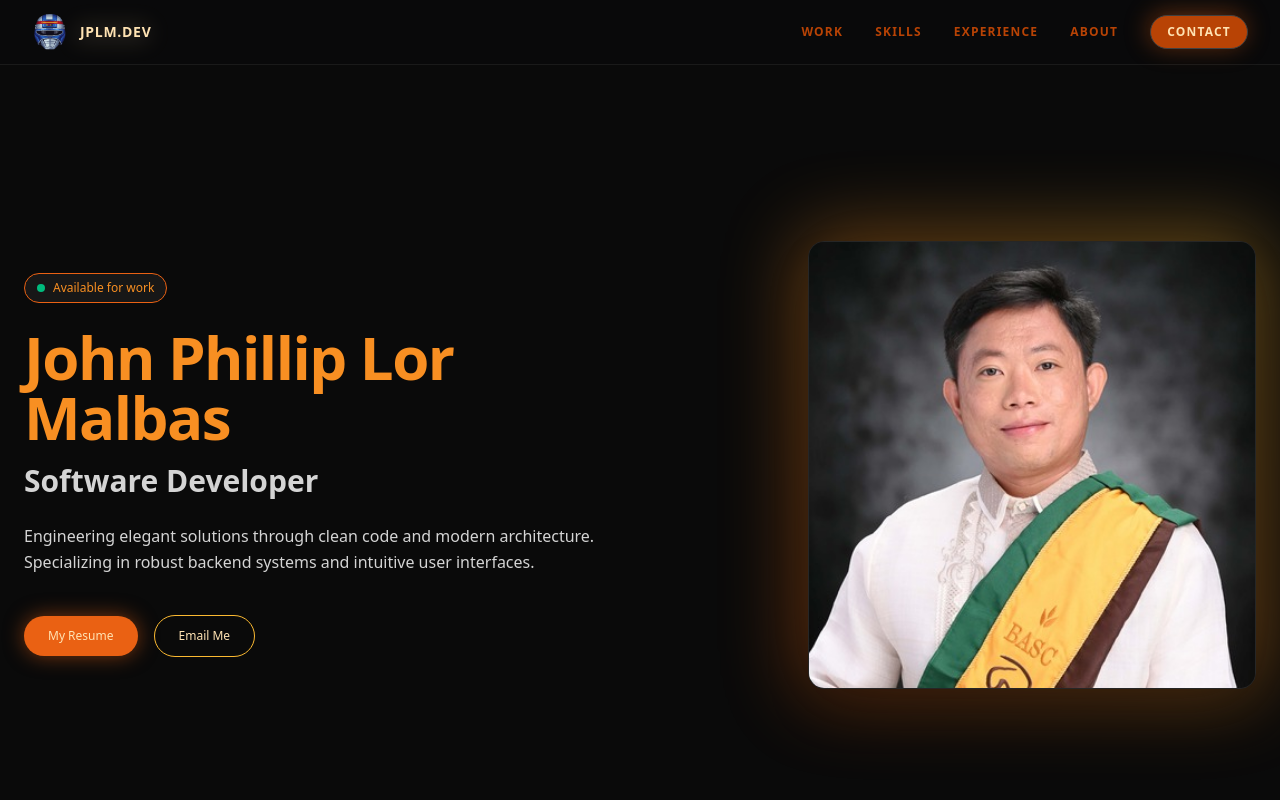
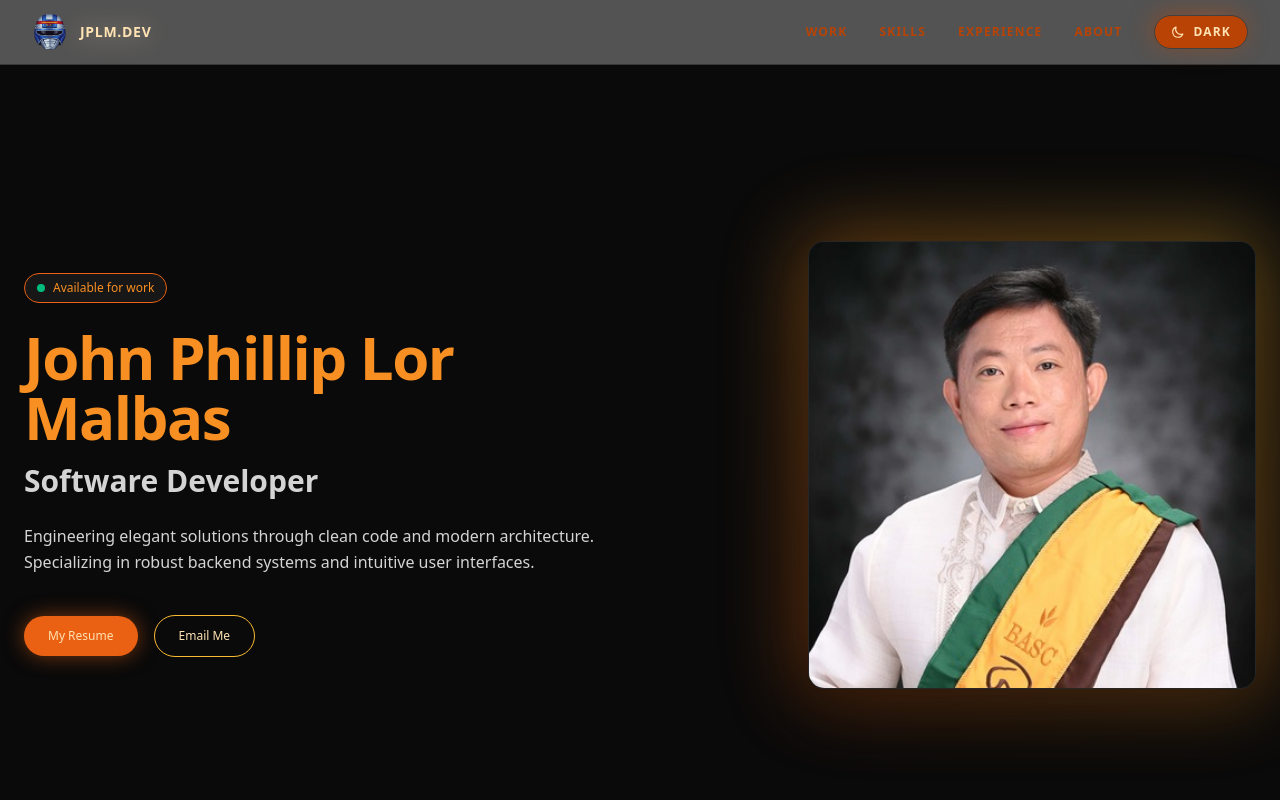
Before and after one commit to Zaido219/personal-portfolio, a React (Vite) app: page / in a window 1280 px wide. Shown: the top 800 px of the page. Built offline with nearby package versions, Linux system fonts and the light colour scheme.

Commit message:
style: WIP adding theme responsiveness

```diff
--- a/src/components/HeroSection/ProfileHeader.jsx
+++ b/src/components/HeroSection/ProfileHeader.jsx
@@ -1,5 +1,6 @@
 import React, { useState } from "react";
 import { ReflectedGlow } from "./../Shared/Glow";
+import { useTheme } from "../../hooks/useTheme";
 import myPfp from "../../../public/images/my_pfp_new.jpg";
 import myLogo from "../../../public/myLogo.png";
 
@@ -10,8 +11,8 @@ export const NAV_ITEMS = [
   { label: "About", href: "#about" },
 ];
 
-// SRP: Solely responsible for rendering the list of navigation links and CTA
-const NavLinks = ({ items, onItemClick, isVertical = false }) => (
+// SRP: Solely responsible for rendering navigation links and the Theme Toggle CTA
+const NavLinks = ({ items, onItemClick, isDark, onToggleTheme, isVertical = false }) => (
   <ul
     className={`flex ${isVertical ? "flex-col gap-y-4" : "flex-row items-center gap-x-6 md:gap-x-8"}`}
   >
@@ -26,15 +27,35 @@ const NavLinks = ({ items, onItemClick, isVertical = false }) => (
         </a>
       </li>
     ))}
+
+    {/* Theme Toggle replaces static Contact link */}
     <li className={isVertical ? "pt-2" : ""}>
       <ReflectedGlow>
-        <a
-          href="#contact"
-          onClick={onItemClick}
-          className="bg-sunset-dusk inline-block text-xs font-semibold uppercase tracking-widest text-sunset-peach border border-neutral-700 hover:border-sunset-deep px-4 py-2 rounded-full transition-all duration-200"
+        <button
+          type="button"
+          onClick={() => {
+            if (onToggleTheme) onToggleTheme();
+            if (onItemClick) onItemClick();
+          }}
+          aria-label="Toggle theme mode"
+          className="bg-sunset-dusk inline-flex items-center gap-2 text-xs font-semibold uppercase tracking-widest text-sunset-peach border border-neutral-700 hover:border-sunset-deep px-4 py-2 rounded-full transition-all duration-200 cursor-pointer"
         >
-          Contact
-        </a>
+          {isDark ? (
+            <>
+              <svg className="w-3.5 h-3.5" fill="none" stroke="currentColor" viewBox="0 0 24 24">
+                <path strokeLinecap="round" strokeLinejoin="round" strokeWidth="2" d="M12 3v1m0 16v1m9-9h-1M4 12H3m15.364 6.364l-.707-.707M6.343 6.343l-.707-.707m12.728 0l-.707.707M6.343 17.657l-.707.707M16 12a4 4 0 11-8 0 4 4 0 018 0z" />
+              </svg>
+              <span>Light</span>
+            </>
+          ) : (
+            <>
+              <svg className="w-3.5 h-3.5" fill="none" stroke="currentColor" viewBox="0 0 24 24">
+                <path strokeLinecap="round" strokeLinejoin="round" strokeWidth="2" d="M20.354 15.354A9 9 0 018.646 3.646 9.003 9.003 0 0012 21a9.003 9.003 0 008.354-5.646z" />
+              </svg>
+              <span>Dark</span>
+            </>
+          )}
+        </button>
       </ReflectedGlow>
     </li>
   </ul>
@@ -59,9 +80,9 @@ const Brand = () => (
 );
 
 // SRP: Desktop container & visibility boundary
-const DesktopNavMenu = ({ items }) => (
+const DesktopNavMenu = ({ items, isDark, onToggleTheme }) => (
   <nav aria-label="Desktop Navigation" className="hidden md:block">
-    <NavLinks items={items} />
+    <NavLinks items={items} isDark={isDark} onToggleTheme={onToggleTheme} />
   </nav>
 );
 
@@ -92,23 +113,34 @@ const MobileNavToggle = ({ isOpen, onToggle }) => (
 );
 
 // SRP: Mobile full-width drawer wrapper
-const MobileNavDrawer = ({ items, onClose }) => (
-  <div className="fixed inset-x-0 top-[88px] bg-neutral-900 border-b border-neutral-800 p-6 md:hidden shadow-lg z-40">
+const MobileNavDrawer = ({ items, onClose, isDark, onToggleTheme }) => (
+  <div className="fixed inset-x-0 top-[64px] bg-neutral-900 border-b border-neutral-800 p-6 md:hidden shadow-lg z-40">
     <nav aria-label="Mobile Navigation">
-      <NavLinks items={items} onItemClick={onClose} isVertical />
+      <NavLinks
+        items={items}
+        onItemClick={onClose}
+        isDark={isDark}
+        onToggleTheme={onToggleTheme}
+        isVertical
+      />
     </nav>
   </div>
 );
 
-// SRP: Header container orchestrating layout & state
+// SRP: Header container orchestrating layout & theme state
 export const Header = () => {
   const [isMobileMenuOpen, setIsMobileMenuOpen] = useState(false);
+  const { isDark, toggleTheme } = useTheme();
 
   return (
     <header className="sticky top-0 z-50 w-full border-b border-neutral-800/60 bg-neutral-950/70 backdrop-blur-md transition-all duration-300">
       <div className="max-w-7xl mx-auto px-4 sm:px-6 lg:px-8 h-16 flex items-center justify-between">
         <Brand />
-      <DesktopNavMenu items={NAV_ITEMS} />
+        <DesktopNavMenu
+          items={NAV_ITEMS}
+          isDark={isDark}
+          onToggleTheme={toggleTheme}
+        />
         <MobileNavToggle
           isOpen={isMobileMenuOpen}
           onToggle={() => setIsMobileMenuOpen(!isMobileMenuOpen)}
@@ -117,6 +149,8 @@ export const Header = () => {
           <MobileNavDrawer
             items={NAV_ITEMS}
             onClose={() => setIsMobileMenuOpen(false)}
+            isDark={isDark}
+            onToggleTheme={toggleTheme}
           />
         )}
       </div>
@@ -159,7 +193,6 @@ const HeroCTA = () => (
 export const HeroSection = () => {
   return (
     <section className="min-h-screen bg-neutral-950 text-white flex flex-col justify-between selection:bg-neutral-800 selection:text-white">
-
       <main className="w-full max-w-7xl mx-auto px-6 py-12 md:py-24 flex-1 flex flex-col md:flex-row items-center justify-between gap-12">
         {/* Left Column: Hero Copy */}
         <div className="flex-1 max-w-2xl">
@@ -183,15 +216,14 @@ export const HeroSection = () => {
 
         {/* Right Column: Visual Feature / Image Card */}
         <div className="flex-1 flex justify-center md:justify-end w-full">
-          {/* Outer wrapper: establishes dimensions and group hover state */}
           <div className="relative w-full max-w-md aspect-square group">
-            {/* 1. Glow Layer (Outside the overflow-hidden boundary) */}
+            {/* Glow Layer */}
             <div
               aria-hidden="true"
               className="absolute -inset-1 sm:-inset-2 rounded-3xl bg-gradient-to-tr from-sunset-deep via-sunset-bright to-sunset-amber opacity-40 blur-2xl transition duration-500 group-hover:opacity-70 group-hover:blur-3xl"
             />
 
-            {/* 2. Image Frame (Handles border and overflow clipping) */}
+            {/* Image Frame */}
             <div className="relative w-full h-full rounded-2xl bg-neutral-900 border border-neutral-800 shadow-2xl overflow-hidden">
               <img
                 src={myPfp}
```
Lines whose indentation alone changed are shown as unchanged.
